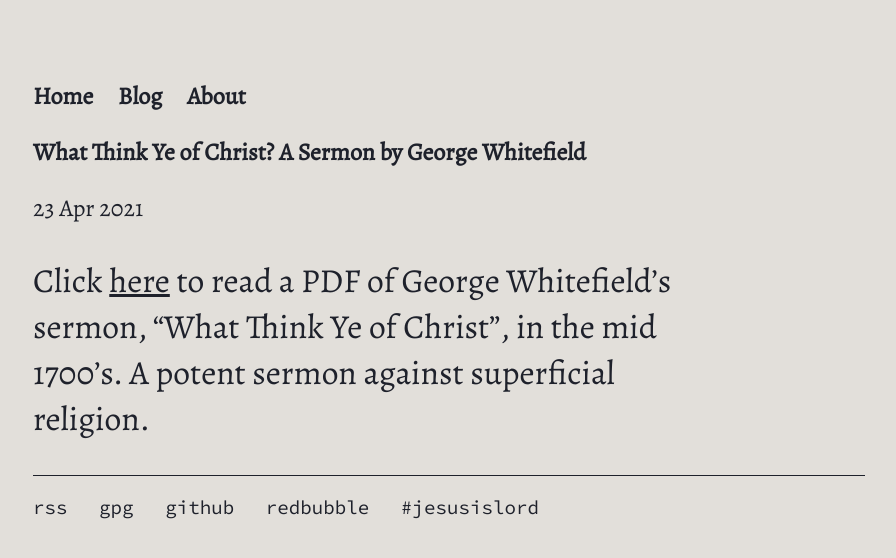
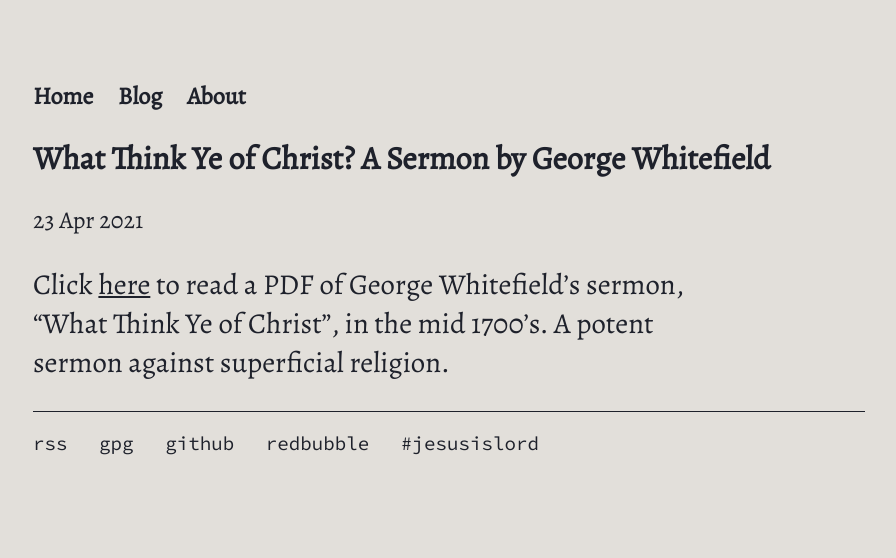
Before and after one commit to codyilardo/codyilardo.github.io, a Jekyll site: the page built from _posts/2021-04-24-what-think-ye-christ.md, in a window 1280 px wide. Shown: the top 558 px of the page, without its empty margins (87-983 px from the left). Built offline with Jekyll 4.4.1, drawn with Linux system fonts in a browser that asks for light colours.

Commit message:
more style mods.....

```diff
--- a/_layouts/post.html
+++ b/_layouts/post.html
@@ -1,7 +1,7 @@
 ---
 layout: default
 ---
-<h2>{{ page.title }}</h2>
+<h1>{{ page.title }}</h1>
 <p class="meta">{{ page.date | date_to_string }}</p>
 
 <div class="post">
--- a/css/main.css
+++ b/css/main.css
@@ -105,7 +105,7 @@
 }
 
 .post {
-    font-size: 1.4em;
+    font-size: 1.2rem;
 	width: 80%;
 }
 
```
